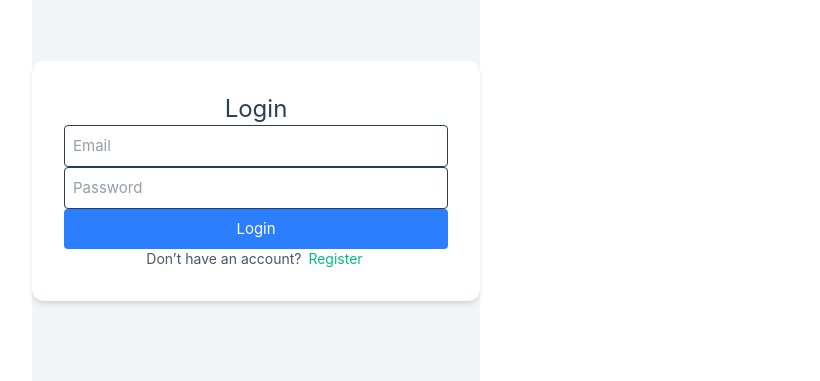
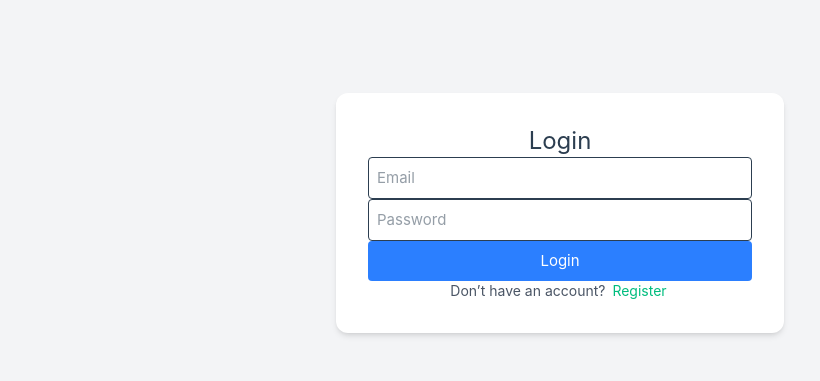
Before and after one commit to hsnjaakir/task-manager, a Vue app in the folder task-manager-frontend/: page /login in a window 1280 px wide. Shown: the part 219-600 px from the top of the page, without its empty margins (80-900 px from the left). Built offline with nearby package versions, Linux system fonts and the light colour scheme.

Commit message:
Application width fixed

```diff
--- a/task-manager-frontend/src/App.vue
+++ b/task-manager-frontend/src/App.vue
@@ -1,11 +1,11 @@
 <script setup>
-// import { RouterLink, RouterView } from 'vue-router'
+import { RouterLink, RouterView } from 'vue-router'
 // import HelloWorld from './components/HelloWorld.vue'
 </script>
 
 <template>
-  <header>
-    <!-- <img alt="Vue logo" class="logo" src="@/assets/logo.svg" width="125" height="125" />
+  <!-- <header>
+    <img alt="Vue logo" class="logo" src="@/assets/logo.svg" width="125" height="125" />
 
     <div class="wrapper">
       <HelloWorld msg="You did it!" />
@@ -14,15 +14,15 @@
         <RouterLink to="/">Home</RouterLink>
         <RouterLink to="/about">About</RouterLink>
       </nav>
-    </div> -->
-    <main>
-      <RouterView />
-    </main>
-  </header>
+    </div>
+  </header> -->
+  <main class="w-full min-h-screen p-4 lg:p-8 bg-gray-50">
+    <RouterView />
+  </main>
 </template>
 
 <style scoped>
-header.main {
+header {
   line-height: 1.5;
   max-height: 100vh;
 }
--- a/task-manager-frontend/src/assets/main.css
+++ b/task-manager-frontend/src/assets/main.css
@@ -2,7 +2,7 @@
 @import 'tailwindcss';
 
 #app {
-  max-width: 1280px;
+  width: 100%;
   margin: 0 auto;
   padding: 2rem;
   font-weight: normal;
@@ -29,8 +29,6 @@ a,
   }
 
   #app {
-    display: grid;
-    grid-template-columns: 1fr 1fr;
     padding: 0 2rem;
   }
 }
```
